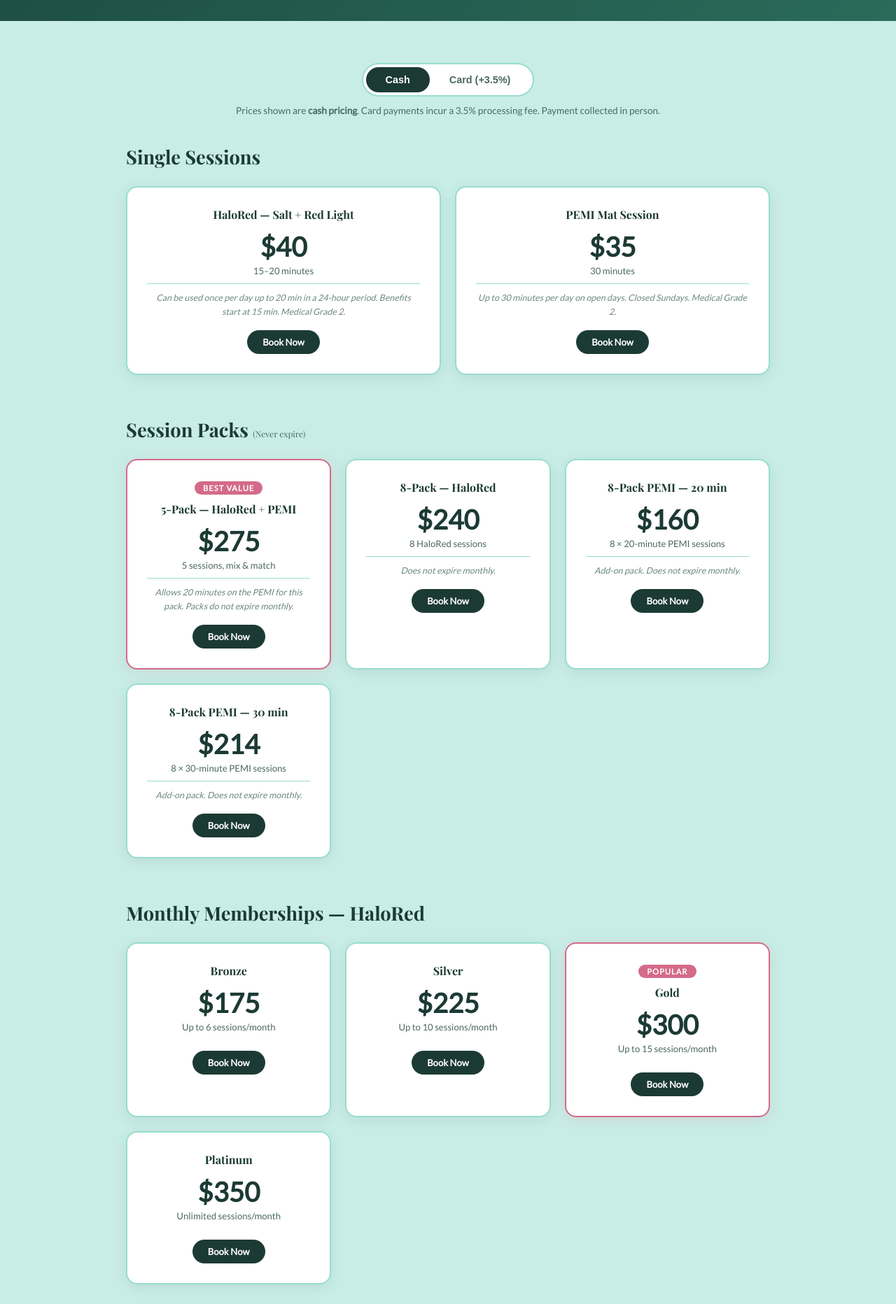
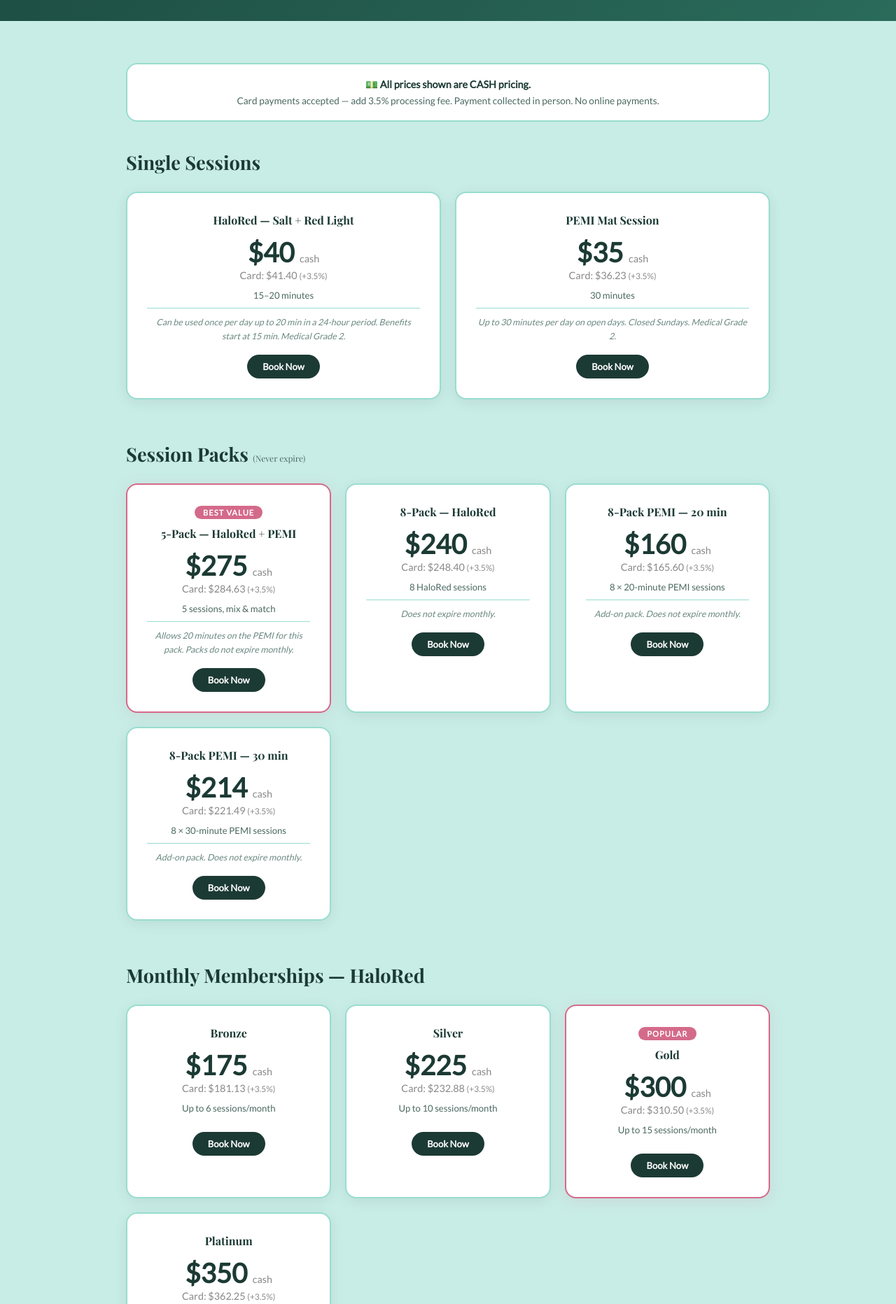
Before and after one commit to clawrenceisthebestboy-dev/saltandlight, a website: page pricing.html in a window 1280 px wide. Shown: the part 240-2104 px from the top of the page at 70% size. Drawn offline with nearby package versions, Linux system fonts and the light colour scheme.

Commit message:
Pricing: cash primary + card secondary on every card, fixed nav

```diff
--- a/pricing.html
+++ b/pricing.html
@@ -62,13 +62,9 @@
   <p>No hidden fees. Cash pricing shown. Card adds 3.5%.</p>
 </div>
 <div class="wrap">
-  <!-- Cash/Card Toggle -->
-  <div style="text-align:center;margin-bottom:40px">
-    <div style="display:inline-flex;background:#fff;border-radius:30px;padding:4px;border:2px solid var(--sage)">
-      <button onclick="showCash()" id="btn-cash" style="padding:10px 28px;border-radius:26px;border:none;background:#1C3A34;color:#fff;font-weight:700;cursor:pointer;font-size:.9rem">Cash</button>
-      <button onclick="showCard()" id="btn-card" style="padding:10px 28px;border-radius:26px;border:none;background:transparent;color:#4A6860;font-weight:700;cursor:pointer;font-size:.9rem">Card (+3.5%)</button>
-    </div>
-    <p style="margin-top:12px;font-size:.85rem;color:#4A6860">Prices shown are <strong>cash pricing</strong>. Card payments incur a 3.5% processing fee. Payment collected in person.</p>
+  <div style="text-align:center;margin-bottom:40px;background:#fff;border-radius:16px;padding:20px;border:2px solid var(--sage)">
+    <p style="font-size:.9rem;color:#1C3A34;font-weight:700;margin-bottom:6px">💵 All prices shown are CASH pricing.</p>
+    <p style="font-size:.85rem;color:#4A6860">Card payments accepted — add 3.5% processing fee. Payment collected in person. No online payments.</p>
   </div>
 
   <!-- Single Sessions -->
@@ -77,16 +73,20 @@
     <div class="price-grid">
       <div class="price-card">
         <h3>HaloRed — Salt + Red Light</h3>
-        <div class="amount cash-price">$40</div>
-        <div class="amount card-price" style="display:none">$41.40</div>
+        <div style="margin:12px 0">
+        <div style="font-size:2.4rem;font-weight:800;color:#1C3A34">$40 <span style="font-size:.9rem;color:#888;font-weight:400">cash</span></div>
+        <div style="font-size:.9rem;color:#888;margin-top:2px">Card: $41.40 <span style="font-size:.75rem">(+3.5%)</span></div>
+        </div>
         <div class="sub">15–20 minutes</div>
         <div class="rule">Can be used once per day up to 20 min in a 24-hour period. Benefits start at 15 min. Medical Grade 2.</div>
         <a href="tel:+12073554141" class="price-btn">Book Now</a>
       </div>
       <div class="price-card">
         <h3>PEMI Mat Session</h3>
-        <div class="amount cash-price">$35</div>
-        <div class="amount card-price" style="display:none">$36.23</div>
+        <div style="margin:12px 0">
+        <div style="font-size:2.4rem;font-weight:800;color:#1C3A34">$35 <span style="font-size:.9rem;color:#888;font-weight:400">cash</span></div>
+        <div style="font-size:.9rem;color:#888;margin-top:2px">Card: $36.23 <span style="font-size:.75rem">(+3.5%)</span></div>
+        </div>
         <div class="sub">30 minutes</div>
         <div class="rule">Up to 30 minutes per day on open days. Closed Sundays. Medical Grade 2.</div>
         <a href="tel:+12073554141" class="price-btn">Book Now</a>
@@ -101,32 +101,40 @@
       <div class="price-card featured-card">
         <div class="badge">Best Value</div>
         <h3>5-Pack — HaloRed + PEMI</h3>
-        <div class="amount cash-price">$275</div>
-        <div class="amount card-price" style="display:none">$284.63</div>
+        <div style="margin:12px 0">
+        <div style="font-size:2.4rem;font-weight:800;color:#1C3A34">$275 <span style="font-size:.9rem;color:#888;font-weight:400">cash</span></div>
+        <div style="font-size:.9rem;color:#888;margin-top:2px">Card: $284.63 <span style="font-size:.75rem">(+3.5%)</span></div>
+        </div>
         <div class="sub">5 sessions, mix &amp; match</div>
         <div class="rule">Allows 20 minutes on the PEMI for this pack. Packs do not expire monthly.</div>
         <a href="tel:+12073554141" class="price-btn">Book Now</a>
       </div>
       <div class="price-card">
         <h3>8-Pack — HaloRed</h3>
-        <div class="amount cash-price">$240</div>
-        <div class="amount card-price" style="display:none">$248.40</div>
+        <div style="margin:12px 0">
+        <div style="font-size:2.4rem;font-weight:800;color:#1C3A34">$240 <span style="font-size:.9rem;color:#888;font-weight:400">cash</span></div>
+        <div style="font-size:.9rem;color:#888;margin-top:2px">Card: $248.40 <span style="font-size:.75rem">(+3.5%)</span></div>
+        </div>
         <div class="sub">8 HaloRed sessions</div>
         <div class="rule">Does not expire monthly.</div>
         <a href="tel:+12073554141" class="price-btn">Book Now</a>
       </div>
       <div class="price-card">
         <h3>8-Pack PEMI — 20 min</h3>
-        <div class="amount cash-price">$160</div>
-        <div class="amount card-price" style="display:none">$165.60</div>
+        <div style="margin:12px 0">
+        <div style="font-size:2.4rem;font-weight:800;color:#1C3A34">$160 <span style="font-size:.9rem;color:#888;font-weight:400">cash</span></div>
+        <div style="font-size:.9rem;color:#888;margin-top:2px">Card: $165.60 <span style="font-size:.75rem">(+3.5%)</span></div>
+        </div>
         <div class="sub">8 × 20-minute PEMI sessions</div>
         <div class="rule">Add-on pack. Does not expire monthly.</div>
         <a href="tel:+12073554141" class="price-btn">Book Now</a>
       </div>
       <div class="price-card">
         <h3>8-Pack PEMI — 30 min</h3>
-        <div class="amount cash-price">$214</div>
-        <div class="amount card-price" style="display:none">$221.49</div>
+        <div style="margin:12px 0">
+        <div style="font-size:2.4rem;font-weight:800;color:#1C3A34">$214 <span style="font-size:.9rem;color:#888;font-weight:400">cash</span></div>
+        <div style="font-size:.9rem;color:#888;margin-top:2px">Card: $221.49 <span style="font-size:.75rem">(+3.5%)</span></div>
+        </div>
         <div class="sub">8 × 30-minute PEMI sessions</div>
         <div class="rule">Add-on pack. Does not expire monthly.</div>
         <a href="tel:+12073554141" class="price-btn">Book Now</a>
@@ -140,30 +148,38 @@
     <div class="price-grid">
       <div class="price-card">
         <h3>Bronze</h3>
-        <div class="amount cash-price">$175</div>
-        <div class="amount card-price" style="display:none">$181.13</div>
+        <div style="margin:12px 0">
+        <div style="font-size:2.4rem;font-weight:800;color:#1C3A34">$175 <span style="font-size:.9rem;color:#888;font-weight:400">cash</span></div>
+        <div style="font-size:.9rem;color:#888;margin-top:2px">Card: $181.13 <span style="font-size:.75rem">(+3.5%)</span></div>
+        </div>
         <div class="sub">Up to 6 sessions/month</div>
         <a href="tel:+12073554141" class="price-btn">Book Now</a>
       </div>
       <div class="price-card">
         <h3>Silver</h3>
-        <div class="amount cash-price">$225</div>
-        <div class="amount card-price" style="display:none">$232.88</div>
+        <div style="margin:12px 0">
+        <div style="font-size:2.4rem;font-weight:800;color:#1C3A34">$225 <span style="font-size:.9rem;color:#888;font-weight:400">cash</span></div>
+        <div style="font-size:.9rem;color:#888;margin-top:2px">Card: $232.88 <span style="font-size:.75rem">(+3.5%)</span></div>
+        </div>
         <div class="sub">Up to 10 sessions/month</div>
         <a href="tel:+12073554141" class="price-btn">Book Now</a>
       </div>
       <div class="price-card featured-card">
         <div class="badge">Popular</div>
         <h3>Gold</h3>
-        <div class="amount cash-price">$300</div>
-        <div class="amount card-price" style="display:none">$310.50</div>
+        <div style="margin:12px 0">
+        <div style="font-size:2.4rem;font-weight:800;color:#1C3A34">$300 <span style="font-size:.9rem;color:#888;font-weight:400">cash</span></div>
+        <div style="font-size:.9rem;color:#888;margin-top:2px">Card: $310.50 <span style="font-size:.75rem">(+3.5%)</span></div>
+        </div>
         <div class="sub">Up to 15 sessions/month</div>
         <a href="tel:+12073554141" class="price-btn">Book Now</a>
       </div>
       <div class="price-card">
         <h3>Platinum</h3>
-        <div class="amount cash-price">$350</div>
-        <div class="amount card-price" style="display:none">$362.25</div>
+        <div style="margin:12px 0">
+        <div style="font-size:2.4rem;font-weight:800;color:#1C3A34">$350 <span style="font-size:.9rem;color:#888;font-weight:400">cash</span></div>
+        <div style="font-size:.9rem;color:#888;margin-top:2px">Card: $362.25 <span style="font-size:.75rem">(+3.5%)</span></div>
+        </div>
         <div class="sub">Unlimited sessions/month</div>
         <a href="tel:+12073554141" class="price-btn">Book Now</a>
       </div>
@@ -177,8 +193,10 @@
     <div class="price-grid" style="max-width:360px;margin:0 auto">
       <div class="price-card featured-card">
         <h3>PEMI Unlimited</h3>
-        <div class="amount cash-price">$200</div>
-        <div class="amount card-price" style="display:none">$207.00</div>
+        <div style="margin:12px 0">
+        <div style="font-size:2.4rem;font-weight:800;color:#1C3A34">$200 <span style="font-size:.9rem;color:#888;font-weight:400">cash</span></div>
+        <div style="font-size:.9rem;color:#888;margin-top:2px">Card: $207.00 <span style="font-size:.75rem">(+3.5%)</span></div>
+        </div>
         <div class="sub">Unlimited sessions/month</div>
         <div class="rule">Up to 30 minutes per day on open days. Closed Sundays.</div>
         <a href="tel:+12073554141" class="price-btn">Book Now</a>
@@ -193,35 +211,8 @@
     <a href="tel:+12073554141" style="display:inline-block;background:#D46A8A;color:#fff;padding:14px 36px;border-radius:40px;font-weight:700;font-size:1rem;text-decoration:none">📞 Call to Book — (207) 355-4141</a>
   </div>
 
-<script>
-function showCash(){
-  document.querySelectorAll('.cash-price').forEach(e=>e.style.display='block');
-  document.querySelectorAll('.card-price').forEach(e=>e.style.display='none');
-  document.getElementById('btn-cash').style.background='#1C3A34';
-  document.getElementById('btn-cash').style.color='#fff';
-  document.getElementById('btn-card').style.background='transparent';
-  document.getElementById('btn-card').style.color='#4A6860';
-}
-function showCard(){
-  document.querySelectorAll('.cash-price').forEach(e=>e.style.display='none');
-  document.querySelectorAll('.card-price').forEach(e=>e.style.display='block');
-  document.getElementById('btn-card').style.background='#1C3A34';
-  document.getElementById('btn-card').style.color='#fff';
-  document.getElementById('btn-cash').style.background='transparent';
-  document.getElementById('btn-cash').style.color='#4A6860';
-}
-</script>
+
 </div>
-<script>
-function setMode(mode, btn) {
-  document.querySelectorAll('.toggle button').forEach(b=>b.classList.remove('active'));
-  btn.classList.add('active');
-  document.querySelectorAll('.amount').forEach(el=>{
-    const cash = parseFloat(el.dataset.cash);
-    el.textContent = mode==='cash' ? '$'+cash : '$'+(cash*1.035).toFixed(2);
-  });
-  document.querySelectorAll('.card-price').forEach(el=>el.style.display=mode==='cash'?'block':'none');
-}
-</script>
+
 </body>
 </html>
```
